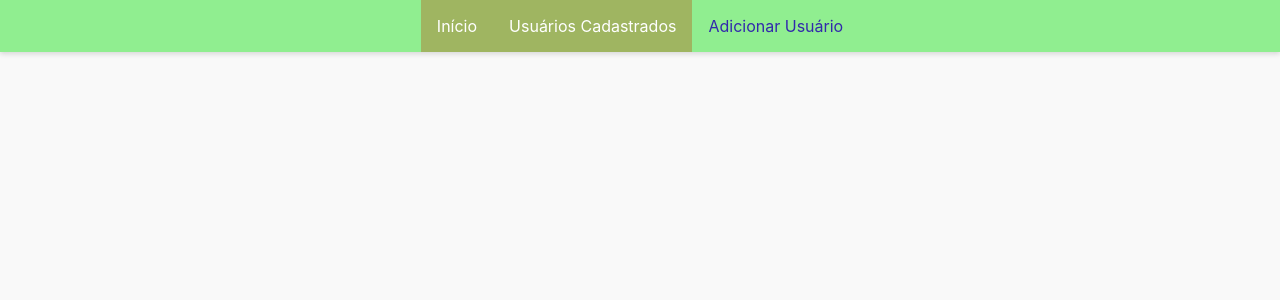
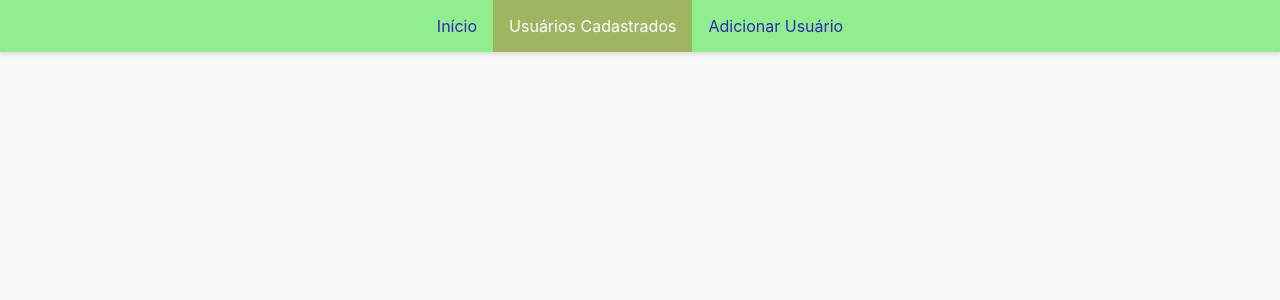
Before and after one commit to codingscode/Curso_React_Geek, a React (Create React App) app in the folder 004/react_http/: page /usuarios/1 in a window 1280 px wide. Shown: the top 300 px of the page. Built offline with nearby package versions, Linux system fonts and the light colour scheme; no server answers.

Commit message:
parte 62

```diff
--- a/004/react_http/src/App.js
+++ b/004/react_http/src/App.js
@@ -15,7 +15,7 @@ function App() {
          <header>
             <nav>
                <ul>
-                  <li><NavLink to="/" className="active" >Início</NavLink></li>
+                  <li><NavLink to="/" exact >Início</NavLink></li>
                   <li><NavLink to="/usuarios" >Usuários Cadastrados</NavLink></li>
                   <li><NavLink to="/adicionar" >Adicionar Usuário</NavLink></li>
                </ul>
```
